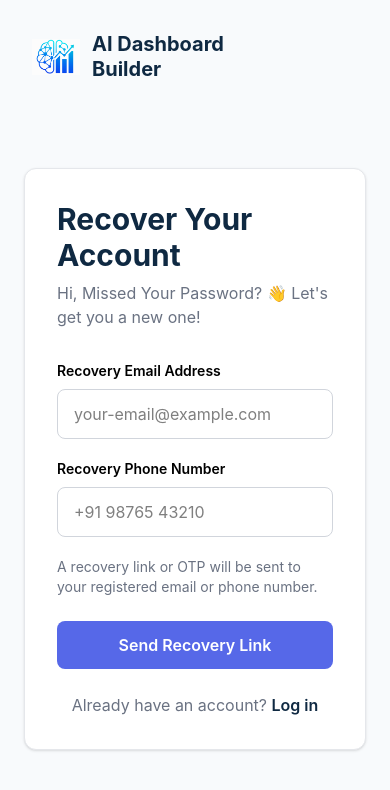
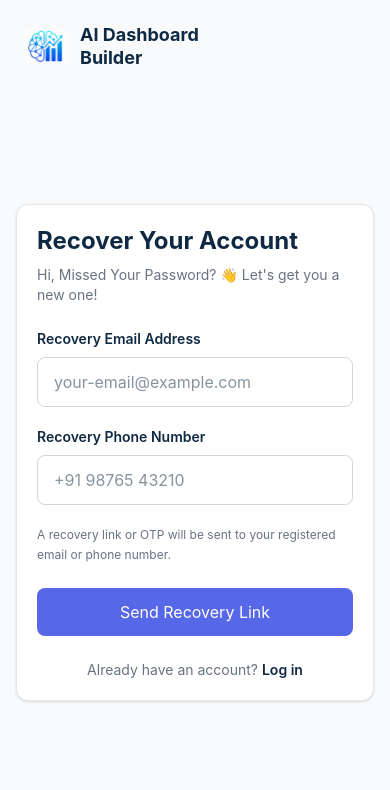
Before and after one commit to salmanshyk/AI-dashboard-builder, a React (Vite) app in the folder frontend/: page /forgot-password in a window 390 px wide. Shown: the top 790 px of the page. Built offline with nearby package versions, Linux system fonts and the light colour scheme.

Commit message:
03-09-2026

```diff
--- a/frontend/src/index.css
+++ b/frontend/src/index.css
@@ -1 +1,127 @@
 @import "tailwindcss";
+
+/* ================================
+   GLOBAL RESET
+================================ */
+
+* {
+  box-sizing: border-box;
+}
+
+html,
+body,
+#root {
+  width: 100%;
+  min-height: 100%;
+  margin: 0;
+  padding: 0;
+}
+
+html {
+  scroll-behavior: smooth;
+}
+
+body {
+  min-width: 320px;
+  background: #f8fafc;
+  color: #0f2942;
+  font-family:
+    Inter,
+    ui-sans-serif,
+    system-ui,
+    -apple-system,
+    BlinkMacSystemFont,
+    "Segoe UI",
+    sans-serif;
+
+  -webkit-font-smoothing: antialiased;
+  -moz-osx-font-smoothing: grayscale;
+}
+
+/* Prevent accidental horizontal scrolling */
+body {
+  overflow-x: hidden;
+}
+
+/* Better image behavior on every device */
+img {
+  max-width: 100%;
+  height: auto;
+  display: block;
+}
+
+/* Form elements inherit the application's font */
+button,
+input,
+textarea,
+select {
+  font: inherit;
+}
+
+/* Buttons should feel clickable */
+button {
+  cursor: pointer;
+}
+
+/* Disabled buttons */
+button:disabled {
+  cursor: not-allowed;
+}
+
+/* ================================
+   MOBILE SUPPORT
+================================ */
+
+@media (max-width: 640px) {
+  body {
+    min-width: 320px;
+  }
+}
+
+/* ================================
+   TABLET SUPPORT
+================================ */
+
+@media (min-width: 641px) and (max-width: 1024px) {
+  body {
+    min-width: 320px;
+  }
+}
+
+/* ================================
+   LARGE SCREEN SUPPORT
+================================ */
+
+@media (min-width: 1440px) {
+  body {
+    font-size: 16px;
+  }
+}
+
+/* ================================
+   ACCESSIBILITY
+================================ */
+
+:focus-visible {
+  outline: 2px solid #5668e8;
+  outline-offset: 2px;
+}
+
+/* ================================
+   REDUCED MOTION
+================================ */
+
+@media (prefers-reduced-motion: reduce) {
+  html {
+    scroll-behavior: auto;
+  }
+
+  *,
+  *::before,
+  *::after {
+    animation-duration: 0.01ms !important;
+    animation-iteration-count: 1 !important;
+    transition-duration: 0.01ms !important;
+    scroll-behavior: auto !important;
+  }
+}
--- a/frontend/src/pages/ForgotPassword.tsx
+++ b/frontend/src/pages/ForgotPassword.tsx
@@ -1,97 +1,83 @@
 import { Link, useNavigate } from "react-router-dom";
-import hero from "../assets/hero.png";
 
 function ForgotPassword() {
-
   const navigate = useNavigate();
 
   return (
-    <div className="min-h-screen bg-[#F8FAFC] flex">
+    <div className="min-h-screen bg-[#F8FAFC] flex flex-col">
 
-      {/* LEFT */}
-      <div className="w-full lg:w-1/2 flex flex-col">
-
-        {/* Logo */}
-        <div className="px-8 py-8 lg:px-16">
-
+      {/* LOGO */}
+      <div className="w-full px-6 py-6 sm:px-8 sm:py-8">
         <div className="flex items-center gap-3">
-
           <img
             src="/src/assets/ai-dashboard-logo.png.png"
             alt="AI Dashboard Builder"
-              className="w-12 h-12 object-contain"
+            className="w-11 h-11 sm:w-12 sm:h-12 object-contain"
           />
 
-            <div className="text-[#0F2942] font-bold text-xl leading-tight">
+          <div className="text-[#0F2942] font-bold text-lg sm:text-xl leading-tight">
             AI Dashboard
             <br />
             Builder
           </div>
-
+        </div>
       </div>
 
-        </div>
+      {/* CENTERED RECOVERY */}
+      <div className="flex-1 flex items-center justify-center px-4 sm:px-6 pb-8 sm:pb-12">
+        <div className="w-full max-w-[520px] bg-white border border-gray-200 rounded-xl shadow-sm p-5 sm:p-8">
 
-        {/* FORM */}
-        <div className="flex-1 flex items-center justify-center px-6 pb-10">
-
-          <div className="w-full max-w-[520px] bg-white border border-gray-200 rounded-xl shadow-sm p-8">
-
-            <h1 className="text-3xl font-bold text-[#0F2942]">
+          <h1 className="text-2xl sm:text-3xl font-bold text-[#0F2942]">
             Recover Your Account
           </h1>
 
-            <p className="mt-2 text-gray-500">
+          <p className="mt-2 text-sm sm:text-base text-gray-500">
             Hi, Missed Your Password? 👋 Let's get you a new one!
           </p>
 
-            {/* Email */}
-            <div className="mt-8">
-
-              <label className="block text-sm font-semibold mb-2">
+          {/* EMAIL */}
+          <div className="mt-6 sm:mt-8">
+            <label className="block text-sm font-semibold text-[#0F2942] mb-2">
               Recovery Email Address
             </label>
 
             <input
               type="email"
               placeholder="your-email@example.com"
-                className="w-full border border-gray-300 rounded-lg px-4 py-3 outline-none focus:border-blue-500"
+              className="w-full border border-gray-300 rounded-lg px-4 py-3 text-sm sm:text-base outline-none focus:border-blue-500 focus:ring-1 focus:ring-blue-500"
             />
-
           </div>
 
-            {/* Phone */}
+          {/* PHONE */}
           <div className="mt-5">
-
-              <label className="block text-sm font-semibold mb-2">
+            <label className="block text-sm font-semibold text-[#0F2942] mb-2">
               Recovery Phone Number
             </label>
 
             <input
               type="tel"
               placeholder="+91 98765 43210"
-                className="w-full border border-gray-300 rounded-lg px-4 py-3 outline-none focus:border-blue-500"
+              className="w-full border border-gray-300 rounded-lg px-4 py-3 text-sm sm:text-base outline-none focus:border-blue-500 focus:ring-1 focus:ring-blue-500"
             />
-
           </div>
 
-            <p className="text-gray-500 text-sm mt-5">
+          {/* INFO */}
+          <p className="text-gray-500 text-xs sm:text-sm mt-5 leading-relaxed">
             A recovery link or OTP will be sent to your registered
             email or phone number.
           </p>
 
-            {/* Recovery */}
+          {/* RECOVERY BUTTON */}
           <button
             type="button"
             onClick={() => navigate("/change-password")}
-              className="w-full mt-6 py-3 rounded-lg bg-[#5668E8] text-white font-semibold hover:bg-[#4d5fdb]"
+            className="w-full mt-6 py-3 rounded-lg bg-[#5668E8] text-white font-semibold hover:bg-[#4d5fdb] transition"
           >
             Send Recovery Link
           </button>
 
-            {/* Login */}
-            <p className="text-center text-gray-500 mt-6">
-
+          {/* LOGIN */}
+          <p className="text-center text-sm text-gray-500 mt-6">
             Already have an account?{" "}
 
             <Link
@@ -100,47 +86,10 @@ function ForgotPassword() {
             >
               Log in
             </Link>
-
           </p>
 
         </div>
-
       </div>
-
-      </div>
-
-
-      {/* RIGHT */}
-      <div className="hidden lg:flex w-1/2 bg-[#EEFAFF] items-center justify-center">
-
-        <div className="w-full max-w-[650px] px-12">
-
-          <div className="flex justify-center mb-10">
-
-            <img
-              src={hero}
-              alt="AI Dashboard"
-              className="w-[380px] h-[380px] object-contain"
-            />
-
-          </div>
-
-          <h2 className="text-4xl font-bold text-[#0F2942]">
-            Transform data.
-            <br />
-            Build insights.
-            <br />
-            AI-driven dashboards.
-          </h2>
-
-          <p className="mt-6 text-lg text-gray-500">
-            Turn raw datasets into clear dashboards with AI.
-          </p>
-
-        </div>
-
-      </div>
-
     </div>
   );
 }
```
Also changed, not shown: frontend/src/pages/ChangePassword.tsx (+23 -73 lines), frontend/src/pages/Login.tsx (+30 -78 lines), frontend/src/pages/Register.tsx (+31 -81 lines). Lines whose indentation alone changed are shown as unchanged.
